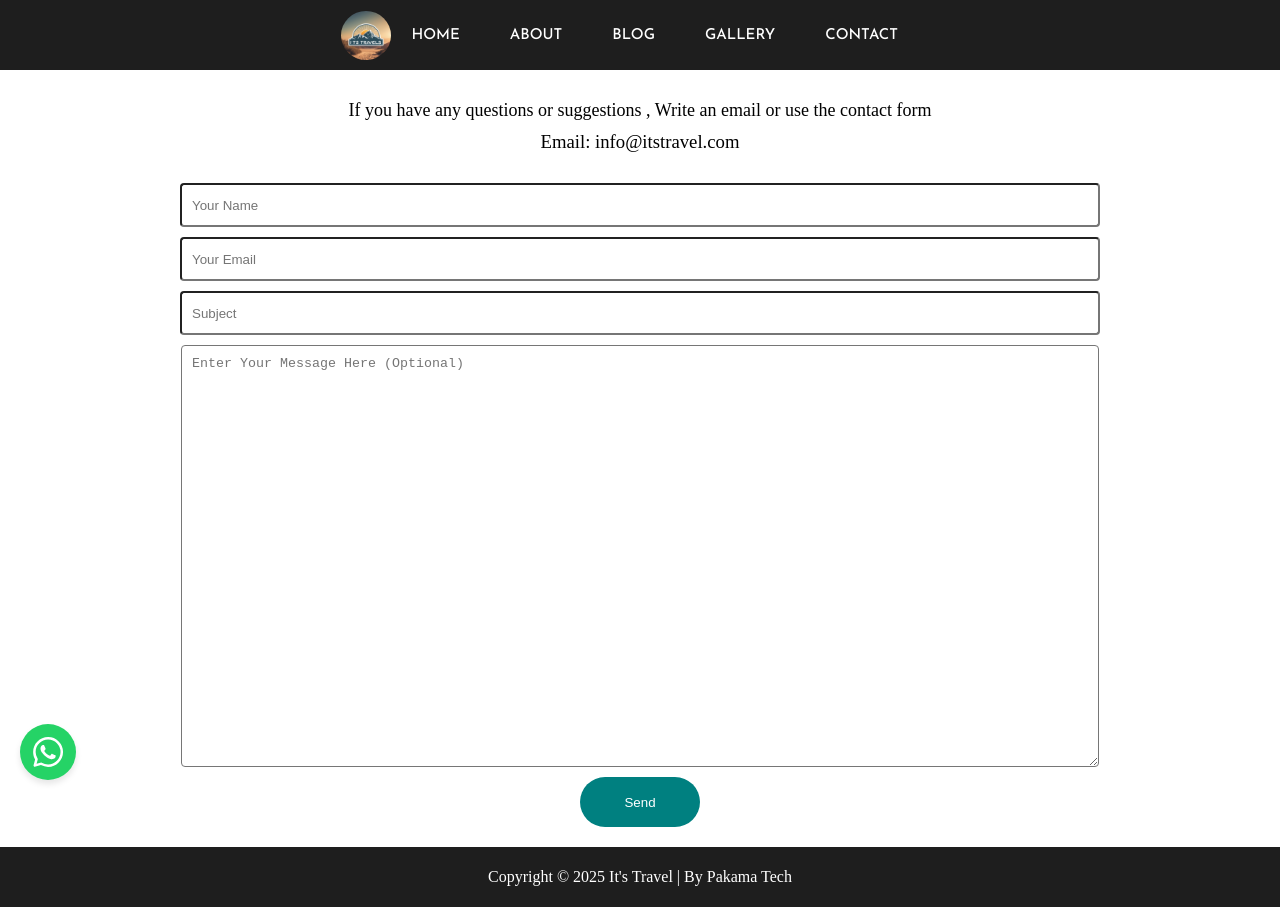
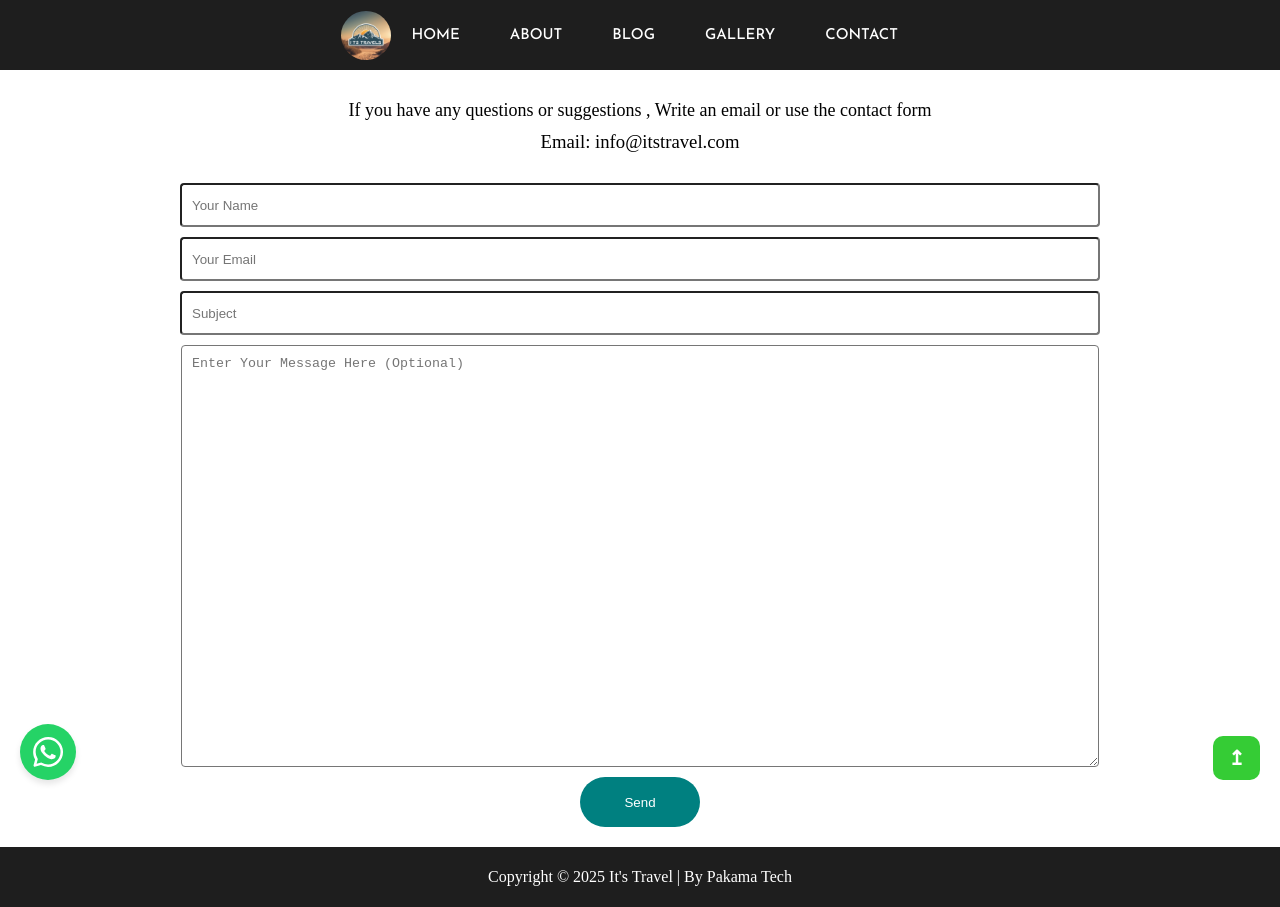
Before and after one commit to BlessingLuphahla/blog-app-ui, a React (Create React App) app: page /contact in a window 1280 px wide. Built offline with nearby package versions, Linux system fonts and the light colour scheme.

Commit message:
misc updates

```diff
--- a/src/App.js
+++ b/src/App.js
@@ -6,7 +6,7 @@ import Settings from "./pages/settings/Settings";
 import Login from "./pages/login/Login";
 import Register from "./pages/register/Register";
 import { Route, Routes } from "react-router-dom";
-import { useContext } from "react";
+import { useContext, useRef } from "react";
 import { Context } from "./context/Context";
 import Edit from "./pages/edit/Edit";
 import About from "./pages/about/About";
@@ -16,7 +16,7 @@ import Error from "./components/error/Error";
 import Blog from "./pages/blog/Blog";
 import WhatsApp from "./components/whatsapp/Whatsapp";
 import Gallery from "./pages/gallery/Gallery";
-import Translator from "./components/translator/Translator";
+import ToTop from "./components/toTop/ToTop";
 
 function App() {
   const { user } = useContext(Context);
@@ -25,6 +25,7 @@ function App() {
     <>
       <WhatsApp />
       <TopBar />
+      <ToTop />
       <Routes>
         <Route path="/" element={<Home />} />
         <Route path="/post/:postId" element={<Details />} />
--- /dev/null
+++ b/src/components/toTop/ToTop.jsx
@@ -0,0 +1,23 @@
+import React from "react";
+import "./toTop.css";
+
+function ToTop({ ref }) {
+  const handleTop = () => {
+    window.scrollTo({
+      top: 0,
+      behavior: "smooth",
+    });
+  };
+
+  return (
+    <div className="toTop">
+      <div className="toTopWrapper">
+        <div className="toTopIcon" onClick={handleTop}>
+          ↥
+        </div>
+      </div>
+    </div>
+  );
+}
+
+export default ToTop;
--- /dev/null
+++ b/src/components/toTop/toTop.css
@@ -0,0 +1,17 @@
+.toTop {
+    position: fixed;
+    bottom: 20px;
+    right: 20px;
+    display: flex;
+    align-items: center;
+    z-index: 10000;
+    color: white;
+    background-color: rgba(11, 194, 11, 0.829);
+    border-radius: 10px;
+    display: flex;
+    justify-content: center;
+    align-items: center;
+    font-size: 20px;
+    font-weight: bold;
+    padding: 10px 15px;
+  }
--- a/src/components/whatsapp/Whatsapp.jsx
+++ b/src/components/whatsapp/Whatsapp.jsx
@@ -58,7 +58,6 @@ const WhatsApp = () => {
               <div className="whatsappTextBoxLowerMessage">
                 <p>Hallo, wie kann ich Ihnen helfen?</p>
               </div>
-
               <div
                 onClick={handleWhatsappMessage}
                 className="whatsappTextBoxLowerButton"
--- a/src/pages/contact/Contact.jsx
+++ b/src/pages/contact/Contact.jsx
@@ -17,7 +17,7 @@ function Contact() {
           </h2>
           <h3 className="contactEmail">Email: info@itstravel.com</h3>
         </div>
-        <img className="contactImage" sty src={image} alt="" />
+        <img className="contactImage" src={image} alt="" />
       </div>
       <div className="contactSecondSection">
         <form className="contactForm" onSubmit={(e) => handleSubmit(e)}>
```
